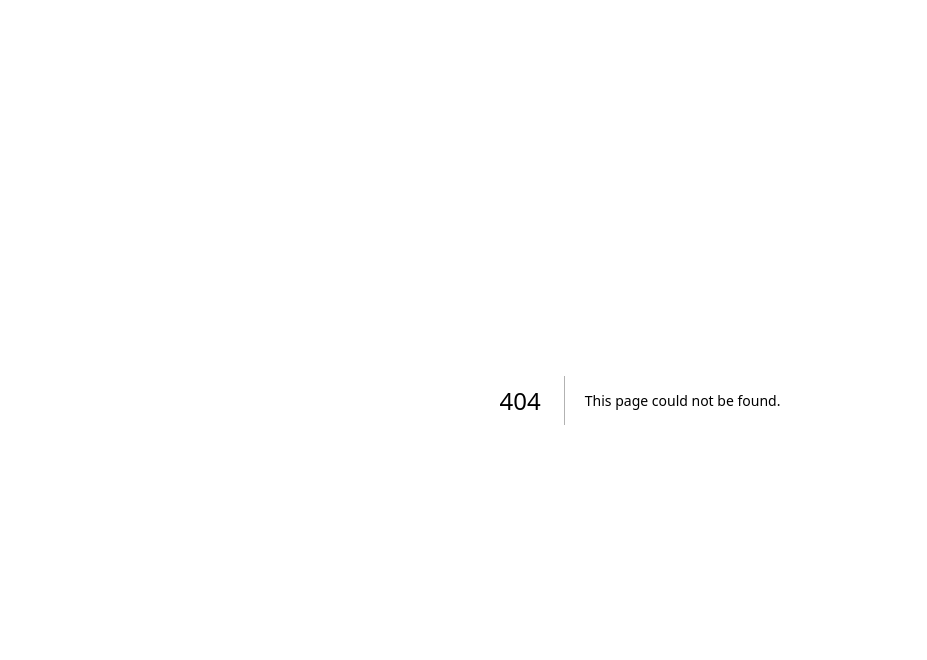
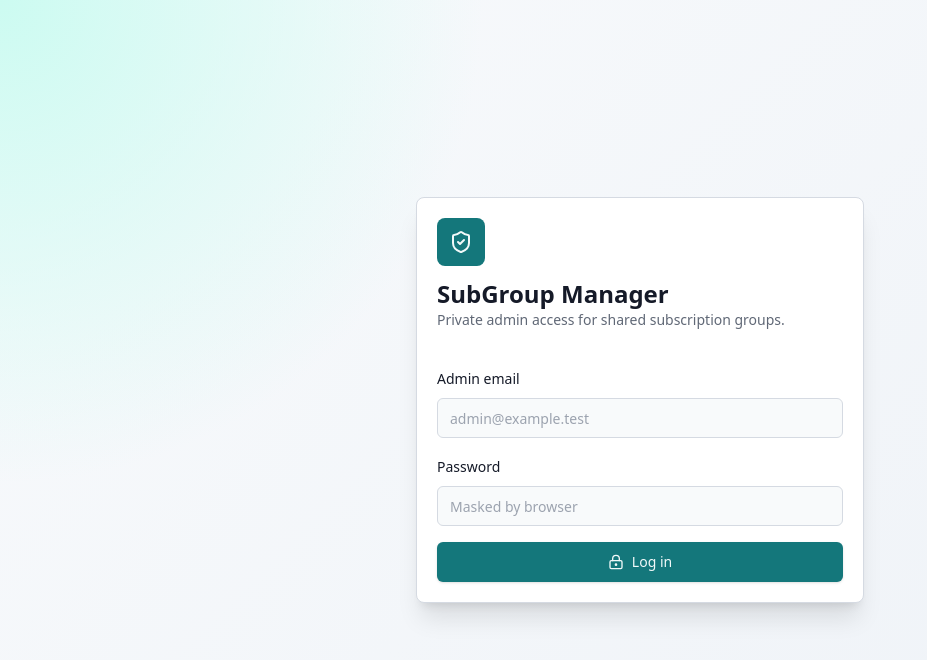
Before and after one commit to LatinR9/mangegpt, a Next.js app: page /login in a window 1280 px wide. Before the commit this address had no page. Shown: the top 660 px of the page, without its empty margins (0-927 px from the left). Built offline with nearby package versions, Linux system fonts and the light colour scheme.

Commit message:
Add admin login page

```diff
--- /dev/null
+++ b/src/app/login/page.tsx
@@ -0,0 +1,54 @@
+import { LockKeyhole, ShieldCheck } from "lucide-react";
+import { cookies } from "next/headers";
+import { redirect } from "next/navigation";
+import { Button } from "@/components/ui/button";
+import { Card, CardContent, CardDescription, CardHeader, CardTitle } from "@/components/ui/card";
+import { Input, Label } from "@/components/ui/form";
+
+async function loginAction(formData: FormData) {
+  "use server";
+  const email = String(formData.get("email") ?? "");
+  const password = String(formData.get("password") ?? "");
+  const next = String(formData.get("next") ?? "/dashboard");
+
+  if (!email || !password) redirect("/login?error=missing");
+
+  const cookieStore = await cookies();
+  cookieStore.set("sg_admin_mock", "active", { httpOnly: true, sameSite: "lax", path: "/" });
+  redirect(next.startsWith("/") ? next : "/dashboard");
+}
+
+export default async function LoginPage({ searchParams }: { searchParams: Promise<{ next?: string; error?: string }> }) {
+  const params = await searchParams;
+
+  return (
+    <main className="flex min-h-screen items-center justify-center bg-[radial-gradient(circle_at_top_left,_#ccfbf1,_transparent_32%),linear-gradient(135deg,_#f8fafc,_#eef2f7)] p-4">
+      <Card className="w-full max-w-md shadow-xl">
+        <CardHeader className="space-y-3">
+          <div className="flex h-12 w-12 items-center justify-center rounded-lg bg-primary text-primary-foreground">
+            <ShieldCheck className="h-6 w-6" />
+          </div>
+          <div>
+            <CardTitle className="text-2xl">SubGroup Manager</CardTitle>
+            <CardDescription>Private admin access for shared subscription groups.</CardDescription>
+          </div>
+        </CardHeader>
+        <CardContent>
+          <form action={loginAction} className="space-y-4">
+            <input type="hidden" name="next" value={params.next ?? "/dashboard"} />
+            <div className="space-y-2">
+              <Label htmlFor="email">Admin email</Label>
+              <Input id="email" name="email" type="email" placeholder="admin@example.test" autoComplete="username" />
+            </div>
+            <div className="space-y-2">
+              <Label htmlFor="password">Password</Label>
+              <Input id="password" name="password" type="password" placeholder="Masked by browser" autoComplete="current-password" />
+            </div>
+            {params.error ? <p className="text-sm text-destructive">Enter both fields to continue.</p> : null}
+            <Button className="w-full" type="submit"><LockKeyhole className="h-4 w-4" /> Log in</Button>
+          </form>
+        </CardContent>
+      </Card>
+    </main>
+  );
+}
```
